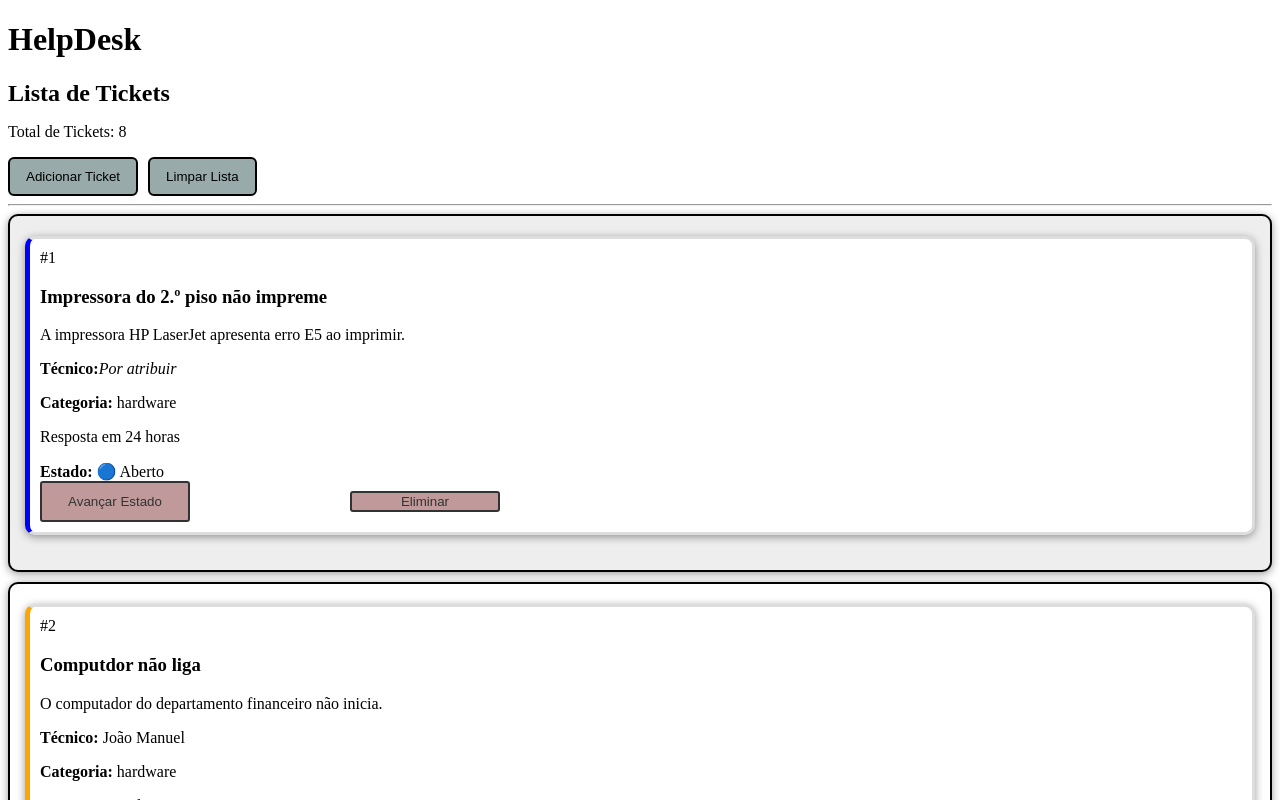
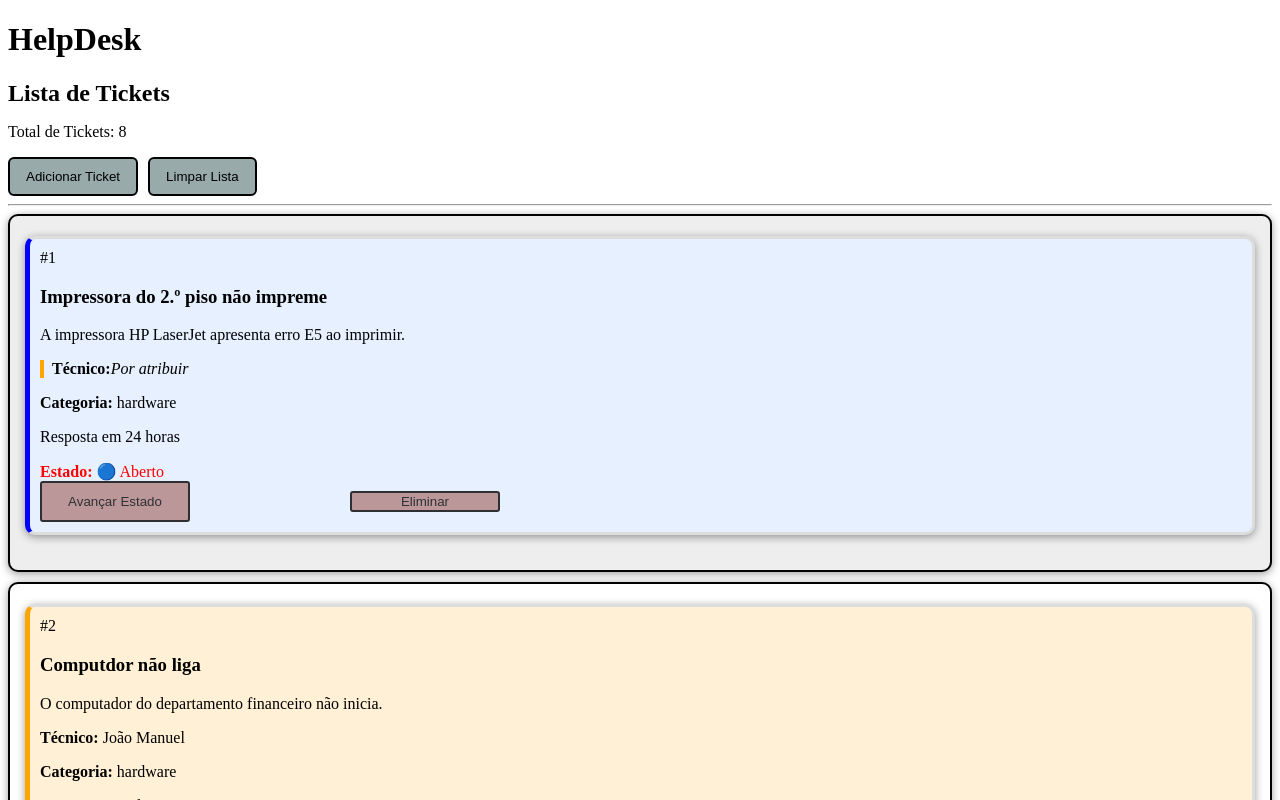
Before and after one commit to angelinasashixinga-gif/helpdesk-, an Angular app: page /tickets in a window 1280 px wide. Shown: the top 800 px of the page. Built offline with nearby package versions, Linux system fonts and the light colour scheme.

Commit message:
ngStyle ticket style

```diff
--- a/src/app/components/ticket-card/ticket-card.css
+++ b/src/app/components/ticket-card/ticket-card.css
@@ -70,3 +70,15 @@
 .prio-critica {
   border-left: 5px solid red;
 }
+.urgente {
+  color: red;
+  /* font-weight: bold; */
+}
+.concluido {
+  color: green;
+  /* font-weight: bold; */
+}
+.sem-responsavel {
+  border-left: 4px solid orange;
+  padding-left: 8px;
+}
--- a/src/app/components/ticket-card/ticket-card.html
+++ b/src/app/components/ticket-card/ticket-card.html
@@ -1,6 +1,12 @@
 <article
   class="ticket-card"
   [ngClass]="'prio-' + ticket().prioridade"
+  [ngStyle]="{ 'background-color':
+    ticket().prioridade === 'critica' ? '#ffe5e5' :
+    ticket().prioridade === 'alta' ? '#fff0d6' :
+    ticket().prioridade === 'media' ? '#e6f0ff' :
+    '#e8f5e9'
+  }"
 >
 
   <span>
@@ -25,7 +31,8 @@
   </p>
 } @else {
 
-  <p class="sem-tecnico">
+  <p class="sem-tecnico"
+  [class.sem-responsavel]="!ticket().tecnico">
     <strong>Técnico:</strong>
     <em>Por atribuir</em>
   </p>
@@ -58,7 +65,11 @@
     </p>
 
   }
-  <div class="estado">
+  <div class="estado"
+   [ngClass]="{
+    'urgente': ticket().prioridade === 'critica' || ticket().estado === 'aberto',
+    'concluido': ticket().estado === 'resolvido' || ticket().estado === 'fechado'
+  }">
 
   <strong>Estado:</strong>
 
--- a/src/app/components/ticket-card/ticket-card.ts
+++ b/src/app/components/ticket-card/ticket-card.ts
@@ -1,10 +1,10 @@
 import { Component, input, output } from '@angular/core';
 import { Ticket, EstadoTicket } from '../../models/ticket.model';
-import { NgClass } from "@angular/common";
+import { NgClass, NgStyle } from "@angular/common";
 
 @Component({
   selector: 'app-ticket-card',
-  imports: [NgClass],
+  imports: [NgClass, NgStyle],
   templateUrl: './ticket-card.html',
   styleUrl: './ticket-card.css',
 })
```
